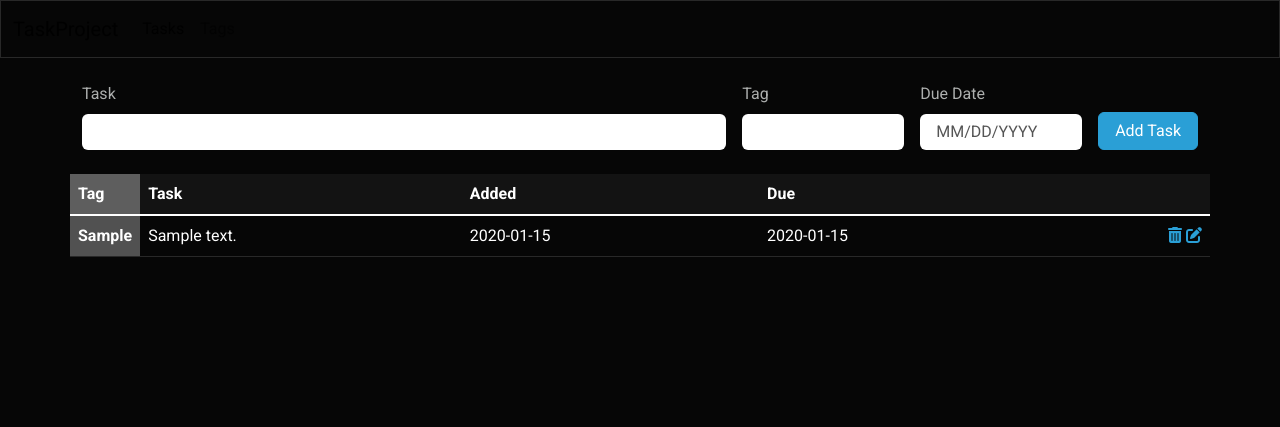
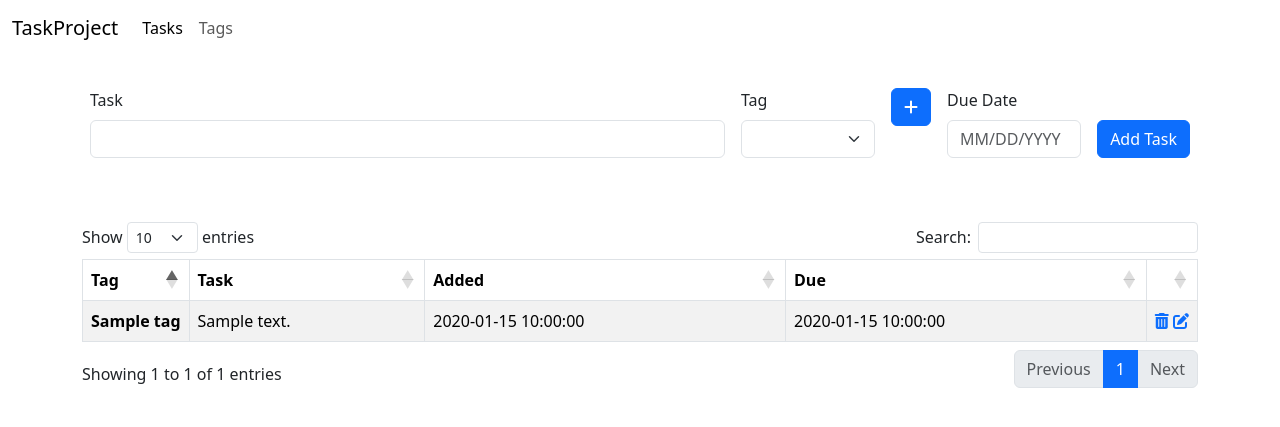
Before and after one commit to gravityfargo/TaskProject, a Flask app: template application/blueprints/core/templates/index.html in a window 1280 px wide. Shown: the top 427 px of the page. Run offline with Flask 3, Linux system fonts and the light colour scheme; tables that the repository leaves empty hold one stand-in row (values such as "Sample post"); the template is opened without the code that fills it: values that come from a table or form of the project are taken from there, most other values are stand-ins (such as "Sample title", 1, 10 or a date in 2020); some libraries are stand-ins or nearby versions.

Commit message:
formatting, UI changes, better task table, fixed tag deletion

```diff
--- a/application/blueprints/core/templates/index.html
+++ b/application/blueprints/core/templates/index.html
@@ -9,21 +9,25 @@
 
 <div class="container">
     <br>
-    <form action="/api/task/add" method="POST" id="newtask">
+    <div class="row p-2">
+        <form action="/api/task/add" method="POST" id="newtask" class="pb-2">
             <div class="row g-3">
                 <div class="col-sm-7">
                     <label for="content" class="form-label">Task</label>
                     <input type="text" id="content" class="form-control" name="content">
                 </div>
                 <div class="col-sm">
-                <label for="tag" class="form-label">Tag</label>
-                <input list="tag" name="tag" class="form-control">
-                <datalist id="tag">
-                    <option value=""></option>
+                    <label class="form-label" for="tag">Tag</label>
+                    <select class="form-select" id="tag" name="tag">
+                        <option></option>
                         {% for tag in tags %}
-                    <option value="{{ tag.title }}">{{ tag.title }}</option>
+                        <option value="{{ tag.content }}">{{ tag.content }}</option>
                         {% endfor %}
-                </datalist>
+                    </select>
+                </div>
+                <div class="col-auto align-items-end">
+                    <button type="button" class="btn btn-primary" name="newtag"><i
+                            class="fa-solid fa-plus"></i></button>
                 </div>
                 <div class="col-sm">
                     <label class="form-label" for="datepicker">Due Date</label>
@@ -31,22 +35,20 @@
                         placeholder="MM/DD/YYYY" value="">
                 </div>
                 <div class="col-auto align-self-end ">
-                <button type="submit" name="tits" class="btn btn-primary">Add Task</button>
+                    <button type="submit" name="submit" class="btn btn-primary">Add Task</button>
                 </div>
             </div>
         </form>
-    <br>
+    </div>
 
-
-
-    <div class="row">
+    <div class="row pt-5">
 
         {% if tasks|length < 1 %} <h2>There are no Tasks.</h2>
             {% else %}
-            <table class="table table-striped table-hover">
+            <table id="tasksTable" class="table table-striped table-bordered" style="width:100%">
                 <thead>
                     <tr>
-                        <th scope="col" class="bg-secondary" style="white-space: nowrap; width: 1%;">Tag</th>
+                        <th scope="col" style="white-space: nowrap; width: 1%;">Tag</th>
                         <th scope="col">Task</th>
                         <th scope="col">Added</th>
                         <th scope="col">Due</th>
@@ -54,14 +56,14 @@
 
                     </tr>
                 </thead>
-                <tbody class="table-group-divider">
+                <tbody>
                     {% for task in tasks %}
                     <tr>
-                        <th scope="row" class="bg-secondary" style="white-space: nowrap; width: 1%;">{{ task.tag }}</th>
+                        <th scope="row" style="white-space: nowrap; width: 1%;">{{ task.tag }}</th>
                         <td>{{ task.content }}</td>
                         <td>{{ task.date_created }}</td>
                         <td>{{ task.date_due }}</td>
-                        <td align="right">
+                        <td style="white-space: nowrap; width: 1%;">
                             <a href="/api/task/delete/{{task.id}}"><i class="fa-solid fa-trash-can"></i></a>
                             <a href="/api/task/update/{{task.id}}"><i class="fa-solid fa-pen-to-square"></i></a>
                         </td>
@@ -72,6 +74,13 @@
             {% endif %}
     </div>
 
+    <script>
+        $(document).ready(function () {
+            $('#tasksTable').DataTable();
+        });
+    </script>
+
+
 </div>
 
 {% endblock body %}
--- a/application/templates/base.html
+++ b/application/templates/base.html
@@ -7,16 +7,29 @@
     <meta name="viewport" content="width=device-width, initial-scale=1">
     <link rel="stylesheet" href="{{ url_for('static', filename='css/main.css') }}">
     <!-- bootstrap -->
-    <!-- STOCK <link href="https://cdn.jsdelivr.net/npm/bootstrap@5.3.1/dist/css/bootstrap.min.css" rel="stylesheet" integrity="sha384-4bw+/aepP/YC94hEpVNVgiZdgIC5+VKNBQNGCHeKRQN+PtmoHDEXuppvnDJzQIu9" crossorigin="anonymous"> -->
-    <link href="https://cdn.jsdelivr.net/npm/bootswatch@5.3.1/dist/cyborg/bootstrap.min.css" rel="stylesheet">
-    <script src="https://cdn.jsdelivr.net/npm/bootstrap@5.3.1/dist/js/bootstrap.bundle.min.js" integrity="sha384-HwwvtgBNo3bZJJLYd8oVXjrBZt8cqVSpeBNS5n7C8IVInixGAoxmnlMuBnhbgrkm" crossorigin="anonymous"></script>
+    <link href="https://cdn.jsdelivr.net/npm/bootstrap@5.3.1/dist/css/bootstrap.min.css" rel="stylesheet"
+        integrity="sha384-4bw+/aepP/YC94hEpVNVgiZdgIC5+VKNBQNGCHeKRQN+PtmoHDEXuppvnDJzQIu9" crossorigin="anonymous">
+    <!-- <link href="https://cdn.jsdelivr.net/npm/bootswatch@5.3.1/dist/slate/bootstrap.min.css" rel="stylesheet"> -->
+    <script src="https://cdn.jsdelivr.net/npm/bootstrap@5.3.1/dist/js/bootstrap.bundle.min.js"
+        integrity="sha384-HwwvtgBNo3bZJJLYd8oVXjrBZt8cqVSpeBNS5n7C8IVInixGAoxmnlMuBnhbgrkm"
+        crossorigin="anonymous"></script>
     <!-- font awesome -->
-    <link rel="stylesheet" href="https://cdnjs.cloudflare.com/ajax/libs/font-awesome/6.4.2/css/all.min.css" integrity="sha512-z3gLpd7yknf1YoNbCzqRKc4qyor8gaKU1qmn+CShxbuBusANI9QpRohGBreCFkKxLhei6S9CQXFEbbKuqLg0DA==" crossorigin="anonymous" referrerpolicy="no-referrer" />
+    <link rel="stylesheet" href="https://cdnjs.cloudflare.com/ajax/libs/font-awesome/6.4.2/css/all.min.css"
+        integrity="sha512-z3gLpd7yknf1YoNbCzqRKc4qyor8gaKU1qmn+CShxbuBusANI9QpRohGBreCFkKxLhei6S9CQXFEbbKuqLg0DA=="
+        crossorigin="anonymous" referrerpolicy="no-referrer" />
     <!-- jquery -->
     <script src="https://ajax.googleapis.com/ajax/libs/jquery/3.7.0/jquery.min.js"></script>
     <!-- bs date picker -->
-    <link rel="stylesheet" href="https://cdnjs.cloudflare.com/ajax/libs/bootstrap-datepicker/1.9.0/css/bootstrap-datepicker.min.css">
-    <script src="https://cdnjs.cloudflare.com/ajax/libs/bootstrap-datepicker/1.9.0/js/bootstrap-datepicker.min.js"></script>
+    <link rel="stylesheet"
+        href="https://cdnjs.cloudflare.com/ajax/libs/bootstrap-datepicker/1.9.0/css/bootstrap-datepicker.min.css">
+    <script
+        src="https://cdnjs.cloudflare.com/ajax/libs/bootstrap-datepicker/1.9.0/js/bootstrap-datepicker.min.js"></script>
+
+    <script src="https://cdn.datatables.net/1.10.21/js/jquery.dataTables.min.js"></script>
+    <script src="https://cdn.datatables.net/1.10.21/js/dataTables.bootstrap4.min.js"></script>
+    <link rel="stylesheet" type="text/css"
+        href="https://cdn.datatables.net/1.10.21/css/dataTables.bootstrap4.min.css" />
+
 
     {% block head %}{% endblock %}
 
@@ -25,7 +38,7 @@
 <body>
     {% include "nav.html" %}
     <script type="text/javascript">
-        $(function() {
+        $(function () {
             $('#datepicker').datepicker();
         });
     </script>
--- a/application/blueprints/core/templates/nav.html
+++ b/application/templates/nav.html
@@ -1,13 +1,7 @@
-<nav class="navbar navbar-expand-lg bg-dark" data-bs-theme="dark">
+<nav class="navbar navbar-expand-lg">
   <div class="container-fluid">
     <a class="navbar-brand" href="#">TaskProject</a>
-    <!-- <button class="navbar-toggler" type="button" data-bs-toggle="collapse" data-bs-target="#navBar"
-            aria-controls="navbarColor02" aria-expanded="false" aria-label="Toggle navigation">
-            <span class="navbar-toggler-icon"></span>
-        </button> -->
-
     <div class="collapse navbar-collapse" id="navBar">
-
       <ul class="navbar-nav me-auto">
         <li class="nav-item">
           <a class="nav-link {{ 'active' if active_page == 'tasks' }}" href="/">Tasks</a>
```
Also changed, not shown: application/blueprints/core/core_routes.py (+15 -6 lines), README.MD (added), 1 other file. Lines whose indentation alone changed are shown as unchanged.
